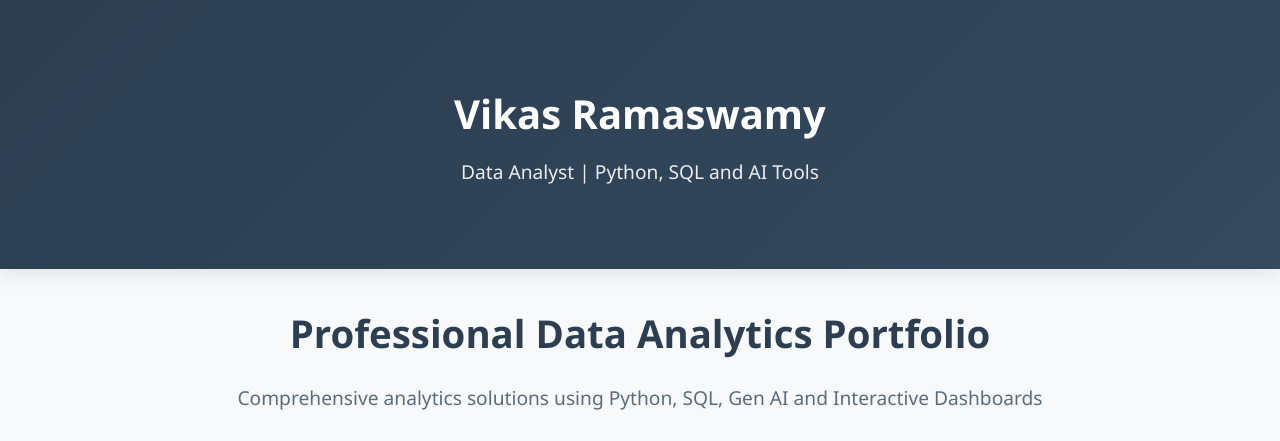
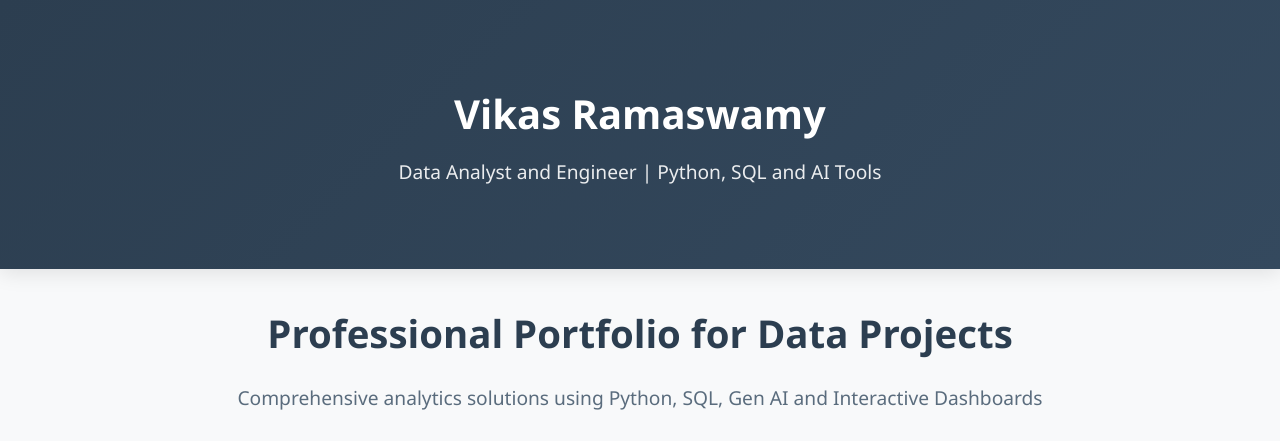
Before and after one commit to vi6120/portfolio-website, a website: page index.html in a window 1280 px wide. Shown: the top 441 px of the page. Drawn offline with Linux system fonts and the light colour scheme.

Commit message:
Update header and main section text in index.html

```diff
--- a/index.html
+++ b/index.html
@@ -11,14 +11,14 @@
 		<!-- Header -->
 		<div id="header">
 			<h1>Vikas Ramaswamy</h1>
-			<p>Data Analyst | Python, SQL and AI Tools</p>
+			<p>Data Analyst and Engineer | Python, SQL and AI Tools</p>
 		</div>
 
 		<!-- Main -->
 		<div id="main">
 
 			<header class="major container medium">
-				<h2>Professional Data Analytics Portfolio</h2>
+				<h2>Professional Portfolio for Data Projects</h2>
 				<p>Comprehensive analytics solutions using Python, SQL, Gen AI and Interactive Dashboards</p>
 			</header>
 
```
